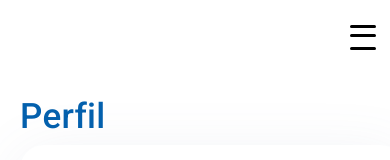
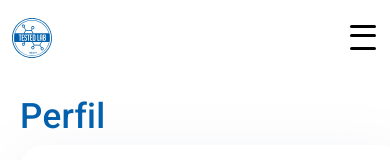
Before and after one commit to g4br13lg4l4n/testedlabpwa, a Nuxt app: page /profile in a window 390 px wide. Shown: the top 160 px of the page. Built offline with nearby package versions, Linux system fonts and the light colour scheme.

Commit message:
add logo menu mobile

```diff
--- a/components/MenuMobile.vue
+++ b/components/MenuMobile.vue
@@ -1,6 +1,9 @@
 <template>
   <nav>
     <div class="mobile-menu">
+      <div class="logo-menu">
+        <img src="../assets/img/logo-mobile.svg" alt="TestedLab">
+      </div>
       <div class="circle" :class="{ expand: isOpen }"></div>
       <div class="menu">
         <ul>
@@ -96,4 +99,9 @@ export default {
   left: calc(50% - 69px);
   top: 0;
 }
+.logo-menu {
+  position: absolute;
+  top: 18px;
+  left: 12px;
+}
 </style>
```
Also changed, not shown: assets/img/logo-mobile.svg (added).
